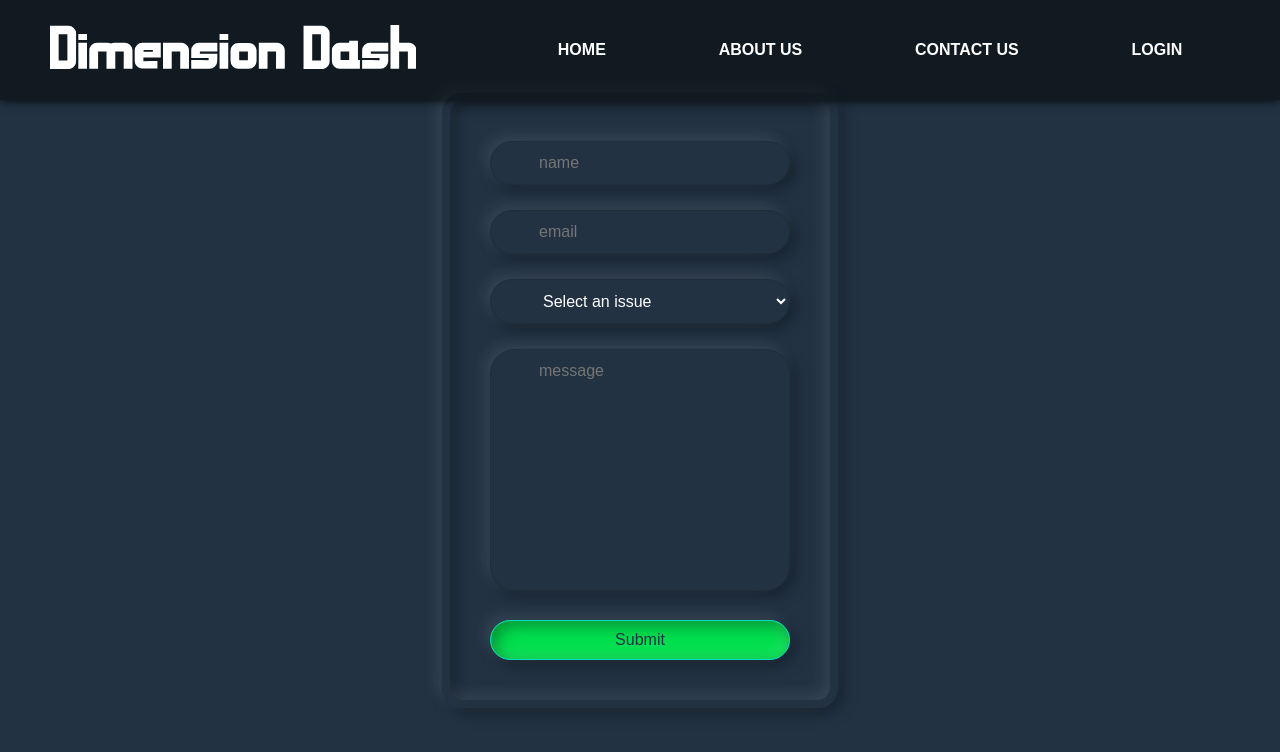
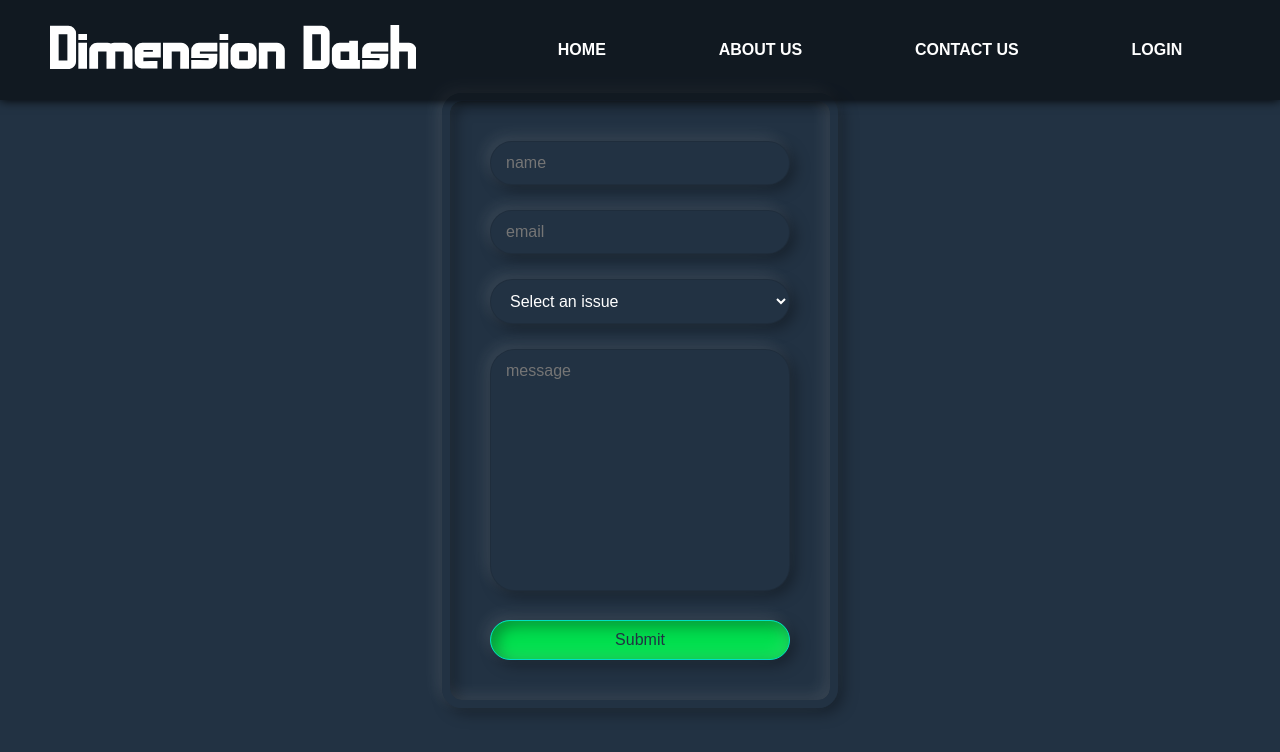
Before and after one commit to nickconnors/DimensionDash, a Django app: page /contact/ in a window 1280 px wide. Shown: the top 752 px of the page. Run offline with Django 4.2, Linux system fonts and the light colour scheme.

Commit message:
contact us style fix

```diff
--- a/project/app/static/contact.css
+++ b/project/app/static/contact.css
@@ -56,7 +56,7 @@ body
 }
 .container .form .inputBox input, .container .form .inputBox select, .container .form .inputBox textarea
 {
-	padding: 12px 10px 12px 48px;
+	padding: 12px 15px 12px 15px;
 	border: none;
 	width: 100%;
 	background: #223243;
@@ -70,7 +70,7 @@ body
 	transition: 0.5s;
 	outline: none;
 }
-.container .form .inputBox span
+/* .container .form .inputBox span
 {
 	position: absolute;
 	left: 0;
@@ -81,7 +81,7 @@ body
 	transition: 0.5s;
 	letter-spacing: 0.05em;
 	color: rgba(255,255,255,0.5);
-}
+} */
 /* .container .form .inputBox input:valid ~ span,
 .container .form .inputBox input:focus ~ span
 {
```
